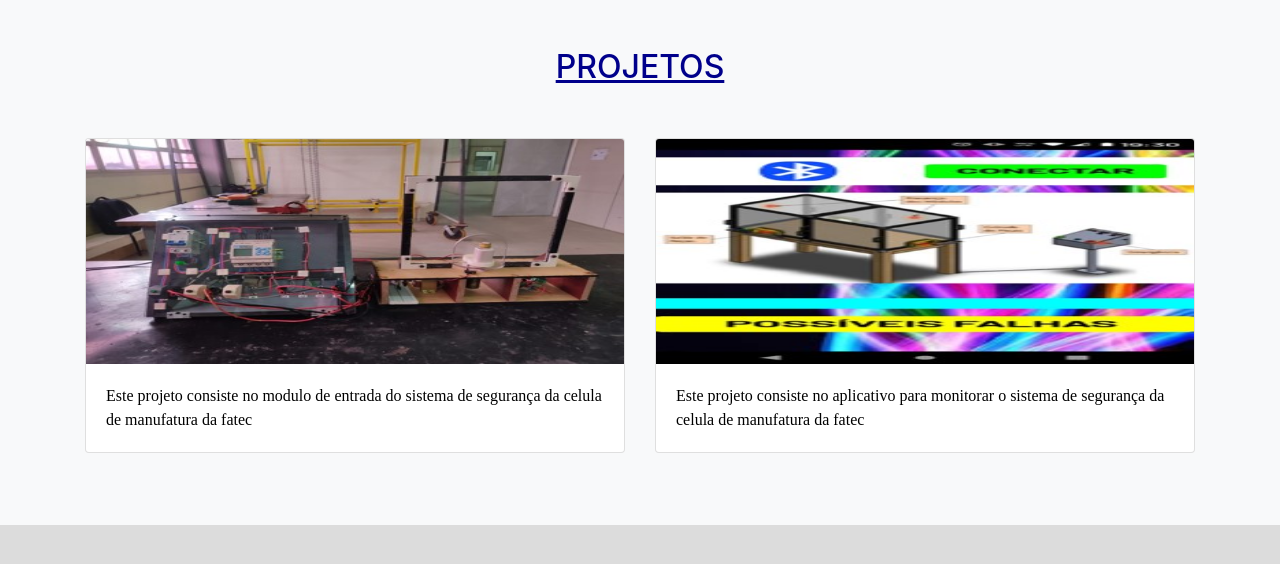
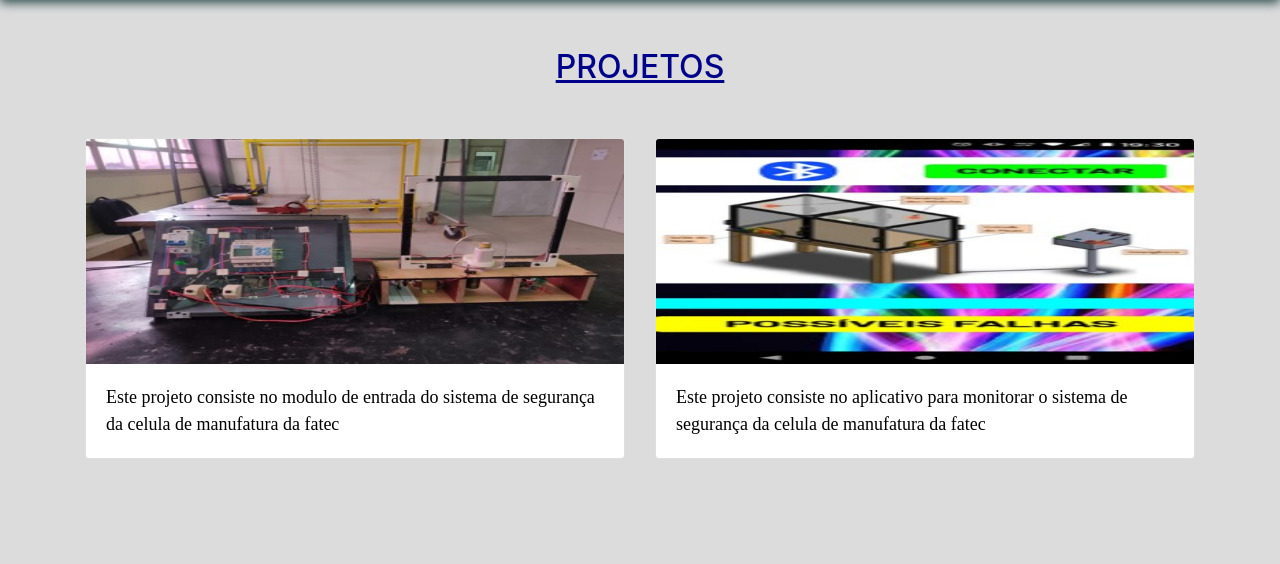
Before and after one commit to IvanSuiyama/Portifolio, a Flask app: page /Projeto in a window 1280 px wide. Shown: the part 185-749 px from the top of the page. Run offline with Flask 2, Linux system fonts and the light colour scheme; some libraries are stand-ins or nearby versions.

Commit message:
Entrega2-Ultimas alterações

```diff
--- a/static/Style/estilos.css
+++ b/static/Style/estilos.css
@@ -119,6 +119,7 @@
 p {
     font-family:'Times New Roman', Times, serif;
     color: black;
+    font-size: larger;
 }
 
 .icones{
@@ -138,3 +139,9 @@
     text-align: center;
     padding-left: 3%;
 }
+
+.fontes{
+    font-size: large;
+    text-decoration: none;
+    color: black;
+}
--- a/templates/Estudos.html
+++ b/templates/Estudos.html
@@ -39,7 +39,7 @@
 
         <div class="col-lg-4">
 
-            <h2 class="fontes-academicas">Tecnologo em Desenvolvimento de Software Multiplataforma</h2>
+            <h2 class="fontes-academicas fontes">Tecnologo em Desenvolvimento de Software Multiplataforma</h2>
             <p >Esse curso aborda tecnólogias atuais e prepara seus alunos para o mercado de trabalho atravéz de
                 projetos integradores</p>
             <p><a class="btn btn-outline-success"
@@ -49,7 +49,7 @@
 
         <div class="col-lg-4">
 
-            <h2 class="fontes-academicas">Tecnologo em Manufaura Avançada</h2>
+            <h2 class="fontes-academicas fontes">Tecnologo em Manufaura Avançada</h2>
             <p >Esse curso aborda Conceitos e praticas atuais e prepara seus alunos para o mercado de trabalho
                 atravéz de projetos interdisciplinaes (DIP)</p>
             <p><a class="btn btn-outline-success"
@@ -57,7 +57,7 @@
         </div>
         <div class="col-lg-4">
 
-            <h2 class="fontes-academicas">Tecnico em Informática </h2>
+            <h2 class="fontes-academicas fontes">Tecnico em Informática </h2>
             <p>Esse curso aborda Conceitos e praticas basicas e introsutorias para o mundo da programação</p>
             <p><a class="btn btn-outline-success"
                     href="https://etecmachadodeassis.com/" role="button">Completo</a></p>
--- a/templates/Index.html
+++ b/templates/Index.html
@@ -96,9 +96,9 @@
 
             <img class="foto-Perfil"  src="../static/img/fpf.jpg" alt="Foto Perfil">
             <h1 class="jumbotron-heading titulos">Ivan Suiyama Silva</h1>
-            <p class="lead text-muted">Tecnológo em Manufatura Avançada, Cursando Tecnológo em
+            <p class="lead text-muted fontes">Tecnológo em Manufatura Avançada, Cursando Tecnológo em
                 Desenvolvimento de Software Multiplataforma </p>
-            <p class="lead text-muted">
+            <p class="lead text-muted fontes">
             <h2>ivan.suiya@gmail.com</h2><br>
             <h2>(12) 996110851 </h2>
             </p>
--- a/templates/Projeto.html
+++ b/templates/Projeto.html
@@ -5,7 +5,7 @@
 {% block body %}
 
 
-
+<body>
 <div class="nav-list">
     <ul>
         <li class="nav-item"><a href="/" class="nav-link">Home</a></li>
@@ -31,7 +31,7 @@
 </header>
 <script src="../static/Style/script.js"></script>
 
-<div class="album py-5 bg-light" id="projetos">
+<div class="album py-5 body" id="projetos">
     <div class="container">
         <h2 class="jumboltron-heading text-center titulos">Projetos</h2><br>
 
@@ -43,7 +43,7 @@
                         alt="Thumbnail [100%x225]" style="height: 225px; width: 100%; display: block;" src="../static/img/ms.jpg"
                         data-holder-rendered="true">
                     <div class="card-body">
-                        <p class="card-text">Este projeto consiste no modulo de entrada do sistema de segurança da
+                        <p class="card-text fontes-academicas fontes">Este projeto consiste no modulo de entrada do sistema de segurança da
                             celula de manufatura da fatec</p>
                     </div>
                 </div>
@@ -55,7 +55,7 @@
                         alt="Thumbnail [100%x225]" style="height: 225px; width: 100%; display: block;" src="../static/img/app.jpg"
                         data-holder-rendered="true">
                     <div class="card-body">
-                        <p class="card-text">Este projeto consiste no aplicativo para monitorar o sistema de
+                        <p class="card-text fontes-academicas fontes">Este projeto consiste no aplicativo para monitorar o sistema de
                             segurança da
                             celula de manufatura da fatec</p>
                     </div>
@@ -64,5 +64,6 @@
         </div>
     </div>
 </div>
+</body>
 
 {% endblock %}
--- a/templates/Sobre.html
+++ b/templates/Sobre.html
@@ -39,7 +39,7 @@
     <section class="jumbotron text-center" id="sobre">
         <div class="container">
             <h2 class="jumbtron heading titulos">Sobre mim</h2>
-            <p class="lead" class="text-Justify">
+            <p class="lead" class="text-Justify fontes">
                 Eu sou o Ivan tenho 21 anos solteiro, tenho perfil de liderança sou determinado e estou dempre disposto a aprender novas tecnologias.
                 Tenho facilidade em explicar e ensinar meus colegas, sempre ajudo a todos quando eu
                 posso. Atualmente estou cursando tecnologo em desenvolvimento de software
```
